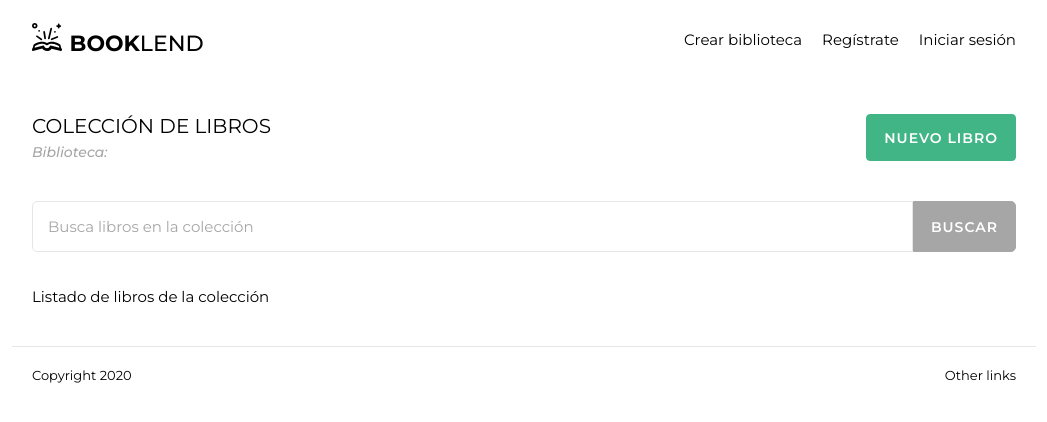
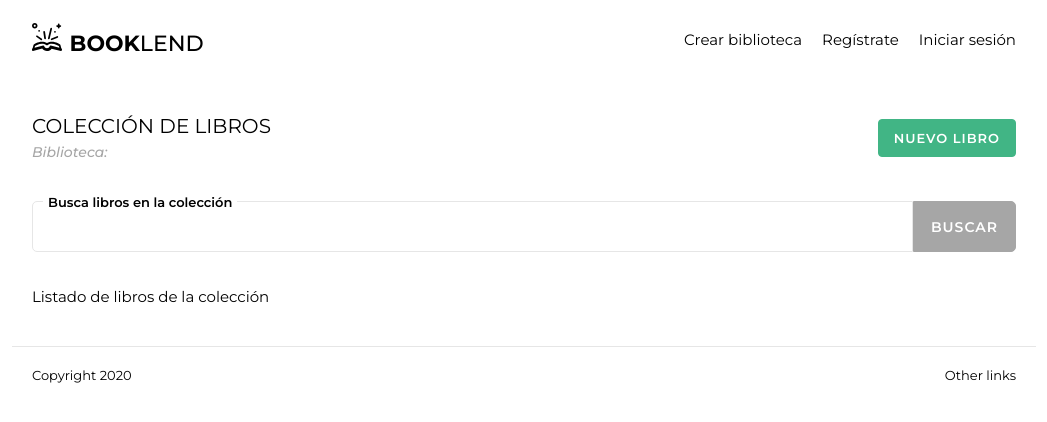
Before and after one commit to saioacoder/BookLend, a React (Create React App) app: page /1/admin/coleccion in a window 1280 px wide. Shown: the top 422 px of the page, without its empty margins (116-1163 px from the left). Built offline with nearby package versions, Linux system fonts and the light colour scheme; no server answers; the database is empty.

Commit message:
Añadida variante de boton small

```diff
--- a/src/components/button/Button.scss
+++ b/src/components/button/Button.scss
@@ -1,6 +1,6 @@
 @import '../../variables';
 
-.button, .button_inverse, .button_neutral, .button_transparent {
+.button, .button_inverse, .button_neutral, .button_transparent, .button_small {
 	background-color: $color_highlight;
 	border: 1px solid $color_highlight;
 	border-radius: $radius_s;
@@ -34,8 +34,8 @@
 	}
 	&_transparent {
 		color: $color_highlight;
-		padding-left: 14px;
-		padding-right: 14px;
+		padding-left: $spacing_s;
+		padding-right: $spacing_s;
 		&, &:hover {
 			background-color: $color_background;
 			border-color: $color_background;
@@ -44,4 +44,8 @@
 			color: $color_highlight_dark;
 		}
 	}
+	&_small {
+		font-size: $font_size_xs;
+		padding: $spacing_xs $spacing_s;
+	}
 }
--- a/src/components/searchBox/SearchBox.js
+++ b/src/components/searchBox/SearchBox.js
@@ -8,7 +8,7 @@ const SearchBox = () => {
 		<div className="searchBox">
 			<Input
 				id="search"
-				placeholder="Busca libros en la colección"
+				label="Busca libros en la colección"
 			/>
 			<Button className="button_neutral">Buscar</Button>
 		</div>
--- a/src/index.scss
+++ b/src/index.scss
@@ -52,6 +52,7 @@ body {
 	width: $width_desktop;
 }
 .page_header {
+	align-items: center;
 	display: flex;
 	margin-bottom: $spacing_xxl;
 	&_title {
--- a/src/pages/collection.js
+++ b/src/pages/collection.js
@@ -29,7 +29,7 @@ const Collection = () => {
 					<h1 className="page_header_title">Colección de libros</h1>
 					<h2 className="page_header_subtitle">Biblioteca: <strong>{name}</strong></h2>
 				</div>
-				<Button>Nuevo libro</Button>
+				<Button className="button_small">Nuevo libro</Button>
 			</header>
 			<SearchBox />
 			<CollectionList />
```
